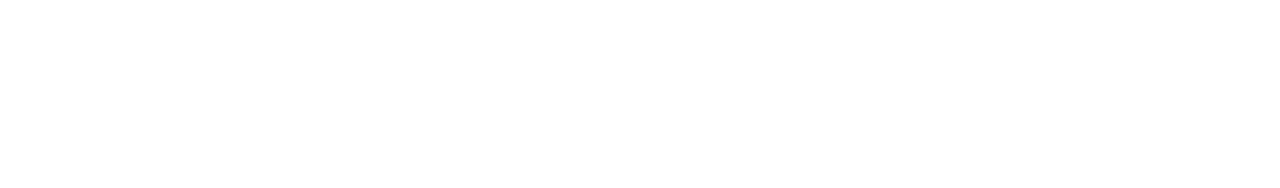
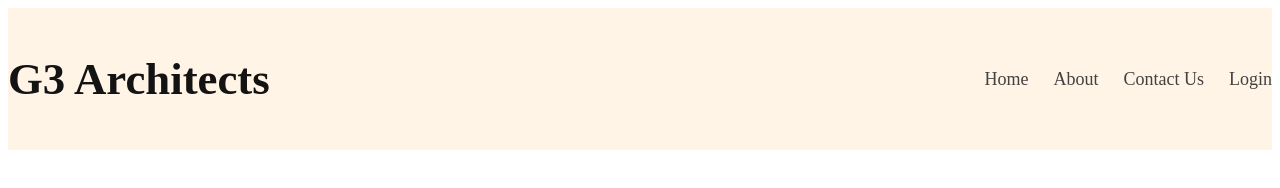
Before and after one commit to Mysterio-O/g3-architects, a plain HTML site: page index.html in a window 1280 px wide. Drawn offline with Linux system fonts and the light colour scheme.

Commit message:
added navbar with reponseness

```diff
--- a/index.html
+++ b/index.html
@@ -3,9 +3,23 @@
 <head>
     <meta charset="UTF-8">
     <meta name="viewport" content="width=device-width, initial-scale=1.0">
+    <link rel="preconnect" href="https://fonts.googleapis.com">
+<link rel="preconnect" href="https://fonts.gstatic.com" crossorigin>
+<link href="https://fonts.googleapis.com/css2?family=Work+Sans:ital,wght@0,100..900;1,100..900&display=swap" rel="stylesheet">
+    <link rel="stylesheet" href="styles/style.css">
     <title>G13 Architects</title>
 </head>
-<body>
-
+<body class="work-sans-simple">
+    <header class="bg-secondary">
+        <nav class="navbar display-flex">
+            <h3 class="nav-title brand dark-1">G3 Architects</h3>
+            <ul class="nav-links display-flex">
+                <li class="list-items dark-2"><a href=""></a>Home</li>
+                <li class="list-items dark-2"><a href=""></a>About</li>
+                <li class="list-items dark-2"><a href=""></a>Contact Us</li>
+                <li class="list-items dark-2"><a href=""></a>Login</li>
+            </ul>
+        </nav>
+    </header>
 </body>
 </html>
--- a/styles/style.css
+++ b/styles/style.css
@@ -0,0 +1,60 @@
+/* work sans font styles */
+// <uniquifier>: Use a unique and descriptive class name
+// <weight>: Use a value from 100 to 900
+
+.work-sans-simple {
+  font-family: "Work Sans", serif;
+  font-optical-sizing: auto;
+  font-weight: <weight>;
+  font-style: normal;
+}
+
+
+/* shared styles */
+
+.display-flex {
+    display: flex;
+}
+.dark-1 {
+    color: #131313;
+}
+.dark-2 {
+    color: #424242;
+}
+.bg-secondary {
+    background-color: rgba(255, 144, 14, 0.1);
+}
+
+
+/* navbar styles goes on from here */
+.nav-links {
+    list-style: none;
+    gap: 25px;
+    align-items: center;
+    padding: 0;
+}
+.navbar {
+    max-width: 1440px;
+    margin: 0 auto;
+    justify-content: space-between;
+}
+.brand {
+    font-size: 2.8rem;
+    font-weight: 700;
+}
+.list-items {
+    font-size: 1.125rem;
+    line-height: 1.5rem;
+    font-weight: 500;
+}
+
+/* nav reponsive styles */
+
+@media screen and (max-width: 576px) {
+    .navbar, .nav-links {
+        flex-direction: column;
+    }
+    .brand {
+        text-align: center;
+    }
+}
```
